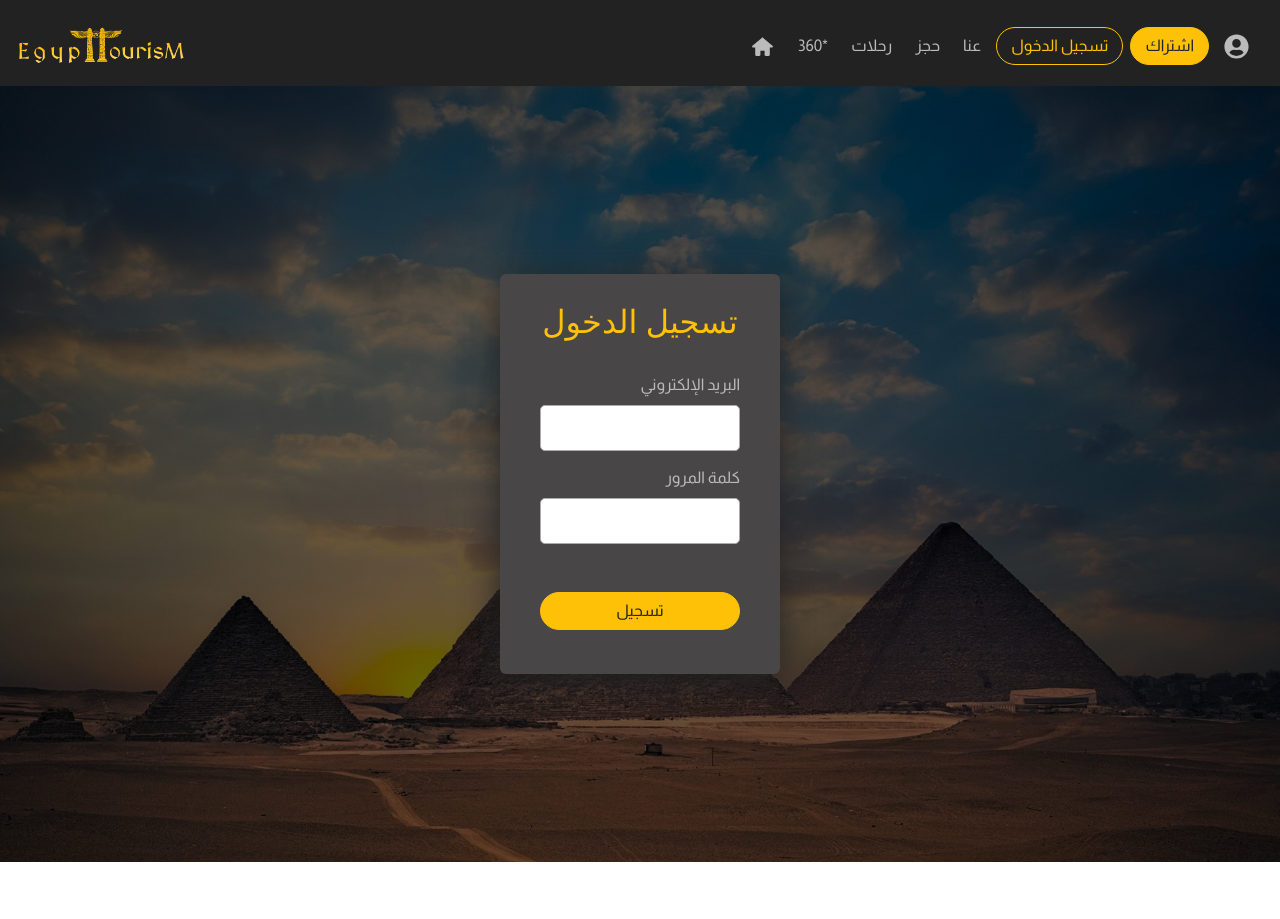
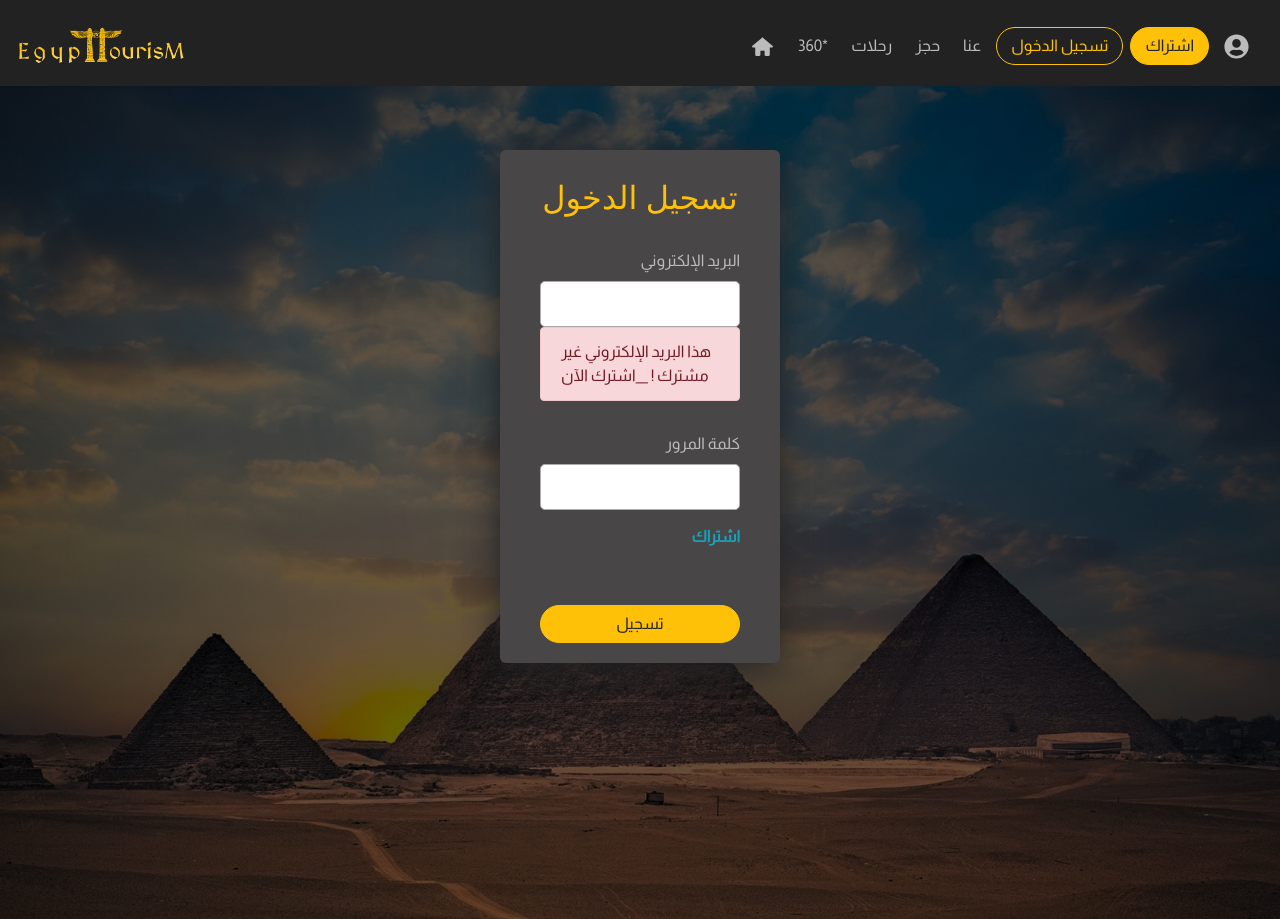
Before and after one commit to mahmoud-farag/egypttourism-frontEnd, a React (Create React App) app: page /login in a window 1280 px wide. Before the commit the page ends 862 px from the top, so only its background shows below. Built offline with nearby package versions, Linux system fonts and the light colour scheme.

Commit message:
editing login and signup form

```diff
--- a/src/assets/Css/Login.css
+++ b/src/assets/Css/Login.css
@@ -11,7 +11,7 @@ span{
 
 
   .wrapper {
-    height: 97vh;
+    height: auto;
     width: 100%;
     display: flex;
     flex-direction: column;
@@ -22,6 +22,8 @@ span{
     background-repeat: no-repeat;
   background-size: cover;
   background-position: center;
+  padding-bottom: 20%;
+  padding-top: 5%;
 
   }
 
@@ -134,3 +136,8 @@ span{
     flex-wrap: wrap;
     padding-top: 25px;
   }
+
+  .alert-link{
+
+    color: #17a2b8;
+  }
--- a/src/components/Login.js
+++ b/src/components/Login.js
@@ -1,5 +1,6 @@
 import React from 'react';
 import { Button} from 'react-bootstrap' ;
+import { Alert } from 'reactstrap';
 const validEmailRegex = RegExp(
   /^(([^<>()\[\]\.,;:\s@\"]+(\.[^<>()\[\]\.,;:\s@\"]+)*)|(\".+\"))@(([^<>()[\]\.,;:\s@\"]+\.)+[^<>()[\]\.,;:\s@\"]{2,})$/i
 );
@@ -78,12 +79,18 @@ export default class Login extends React.Component {
               <input type='email' name='email' onChange={this.handleChange} noValidate />
               {errors.email.length > 0 &&
                 <span className='error'>{errors.email}</span>}
+                 <Alert color="danger">
+       هذا البريد الإلكتروني غير مشترك ! __اشترك الآن
+      </Alert>
             </div>
             <div className='password'>
               <label htmlFor="password"><span>كلمة المرور</span></label>
               <input type='password' name='password' onChange={this.handleChange} noValidate />
               {errors.password.length > 0 &&
                 <span className='error'>{errors.password}</span>}
+            </div>
+            <div className='email'>
+            <label htmlFor="email" ><span><a href="/signup"  className="alert-link">اشتراك</a></span></label>
             </div>
             <div className='submit'>
             <Button   variant="warning " >تسجيل</Button>{' '}
--- a/src/components/Signup.js
+++ b/src/components/Signup.js
@@ -1,5 +1,6 @@
 import React from 'react';
 import { Button} from 'react-bootstrap' ;
+import { Alert } from 'reactstrap';
 const validEmailRegex = RegExp(
   /^(([^<>()\[\]\.,;:\s@\"]+(\.[^<>()\[\]\.,;:\s@\"]+)*)|(\".+\"))@(([^<>()[\]\.,;:\s@\"]+\.)+[^<>()[\]\.,;:\s@\"]{2,})$/i
 );
@@ -97,6 +98,9 @@ export default class Signup extends React.Component {
               <input type='email' name='email' onChange={this.handleChange} noValidate />
               {errors.email.length > 0 &&
                 <span className='error'>{errors.email}</span>}
+                 <Alert color="danger">
+        هذا البريد الإلكتروني مشترك بالفعل ! __سجل الدخول
+      </Alert>
             </div>
             <div className='password'>
               <label htmlFor="password"><span>كلمة المرور</span></label>
@@ -111,7 +115,9 @@ export default class Signup extends React.Component {
               {errors.confirmPassword.length > 0 &&
                 <span className='error'>{errors.confirmPassword}</span>}
             </div>
-
+            <div className='email'>
+            <label htmlFor="email" ><span><a href="/login"  className="alert-link">تسجيل الدخول</a></span></label>
+            </div>
             <div className='submit'>
             <Button   variant="warning " >اشتراك</Button>{' '}
             </div>
--- a/src/components/User.js
+++ b/src/components/User.js
@@ -1,5 +1,5 @@
 import React, { Component } from 'react';
-import {  Container, Table } from 'reactstrap';
+import {  Container, Table,  Button, Row, Col } from 'reactstrap';
 class User extends Component {
   render() {
     return (
@@ -26,8 +26,26 @@ class User extends Component {
 
         </tr>
 
+        <tr >
+          <th scope="row" >
+          <Row>
+        <Col xs="2">
+        <Button color="danger">تسجيل الخروج</Button>{' '}
+        </Col>
+
+      </Row>
+          </th>
+
+
+        </tr>
+
+
+
       </tbody>
+
     </Table>
+
+
     </Container>
   </div>
 );
```
